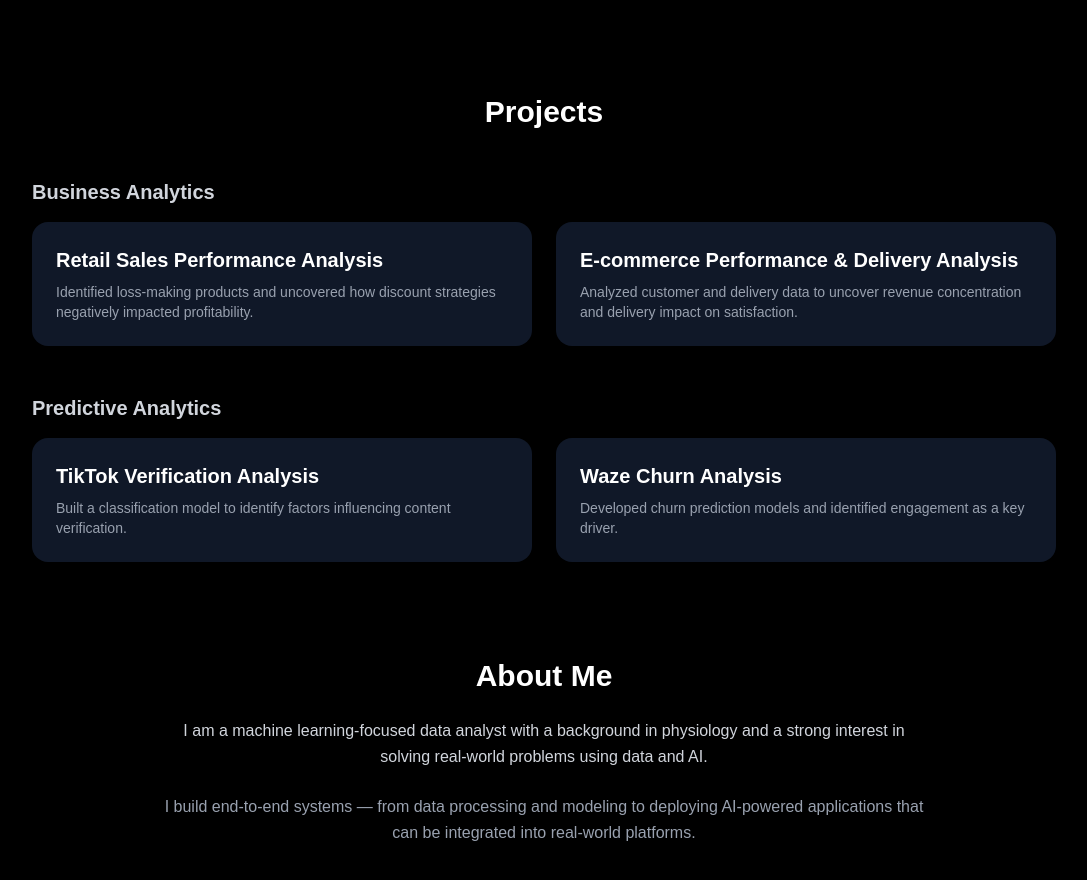
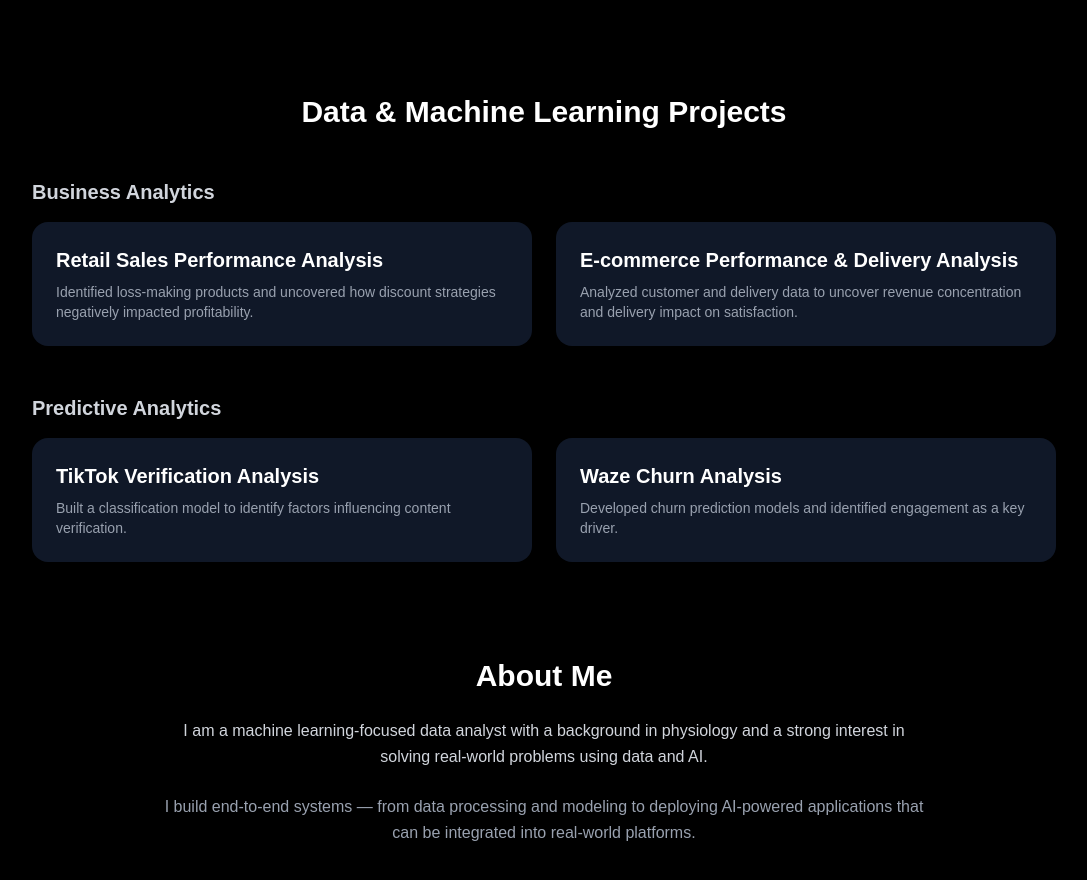
Before and after one commit to benny-102/benny-portfolio, a Next.js app: page / in a window 1280 px wide. Shown: the part 1192-2072 px from the top of the page, without its empty margins (96-1183 px from the left). Built offline with nearby package versions, Linux system fonts and the light colour scheme.

Commit message:
change: src/app/page.tsx

```diff
--- a/src/app/page.tsx
+++ b/src/app/page.tsx
@@ -133,7 +133,7 @@ export default function Home() {
 
       {/* PROJECTS SECTION */}
       <section className="mt-24 max-w-5xl mx-auto space-y-12">
-        <h2 className="text-3xl font-semibold text-center">Projects</h2>
+        <h2 className="text-3xl font-semibold text-center">Data & Machine Learning Projects</h2>
 
         {/* BUSINESS ANALYTICS */}
         <div>
```
